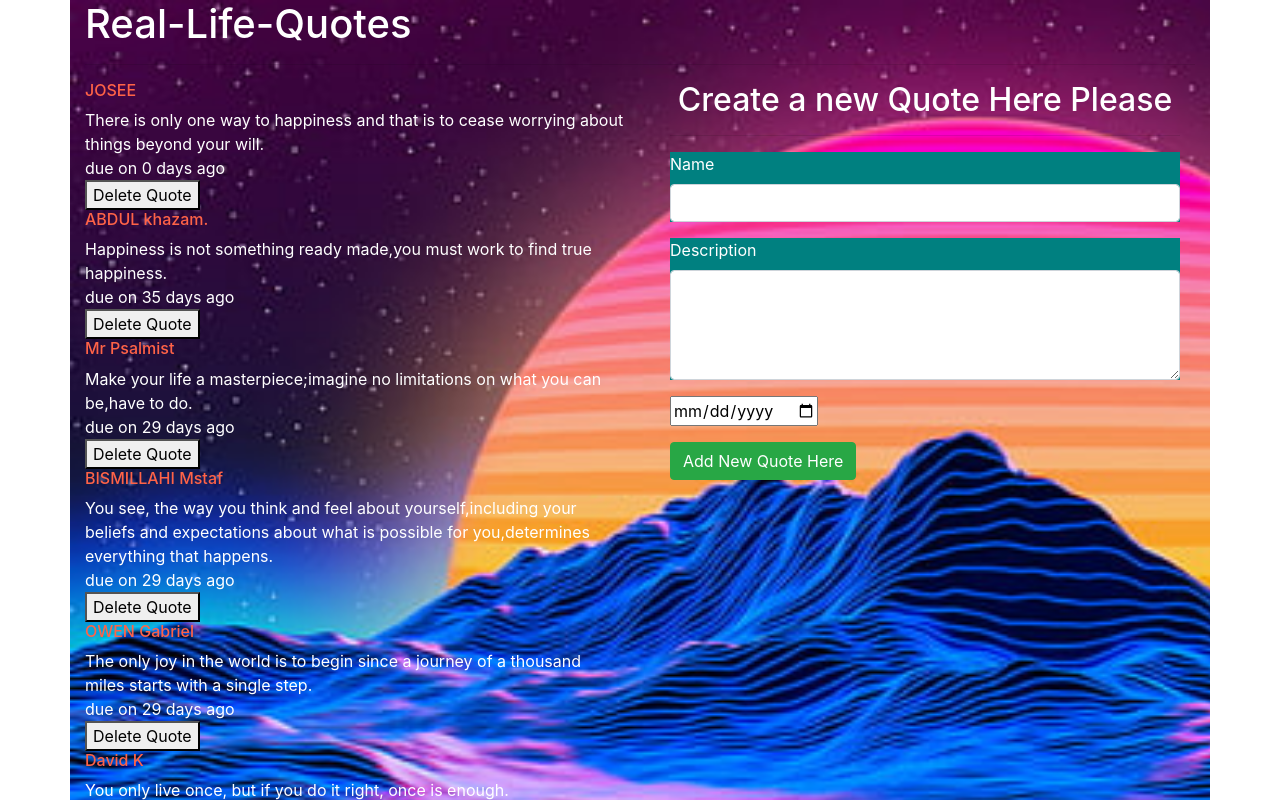
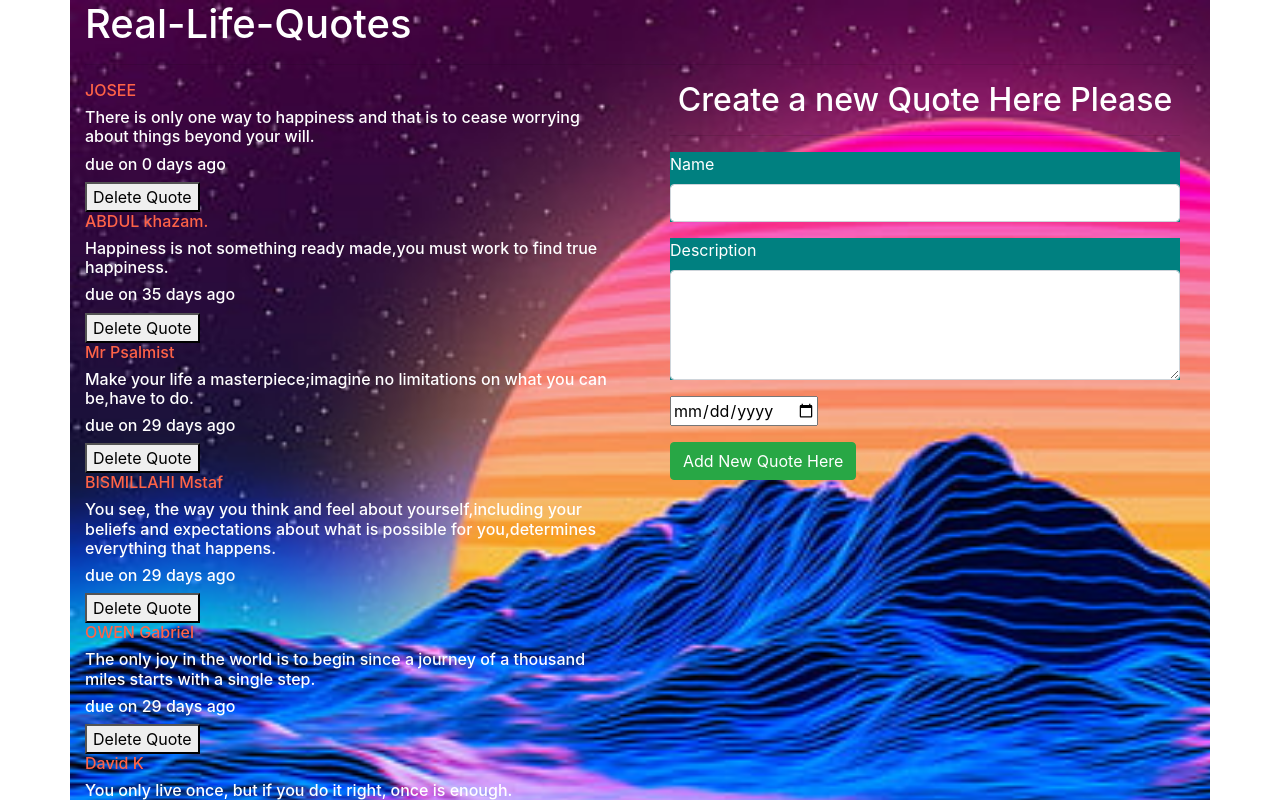
Before and after one commit to David5627/MY-QUOTES, an Angular app: page / in a window 1280 px wide. Shown: the top 800 px of the page. Built offline with nearby package versions, Linux system fonts and the light colour scheme.

Commit message:
edit indexes

```diff
--- a/src/app/quote/quote.component.html
+++ b/src/app/quote/quote.component.html
@@ -8,8 +8,12 @@
         <div class="hen">
           <h6 id={{i}}>{{quote.name}} </h6>
         </div>
-        <div>{{quote.description}} </div>
-        <div>due on {{quote.day|dateCount}} days ago</div>
+        <div>
+          <h6 id="{{i}}">{{quote.description}}</h6>
+        </div>
+        <div>
+         <h6 id="{{i}}">due on {{quote.day|dateCount}} days ago</h6>
+        </div>
         <button (click)= 'deleteQuote($event,i)'>Delete Quote</button>
 
         <div *ngIf='quote.showDescription'>
```
